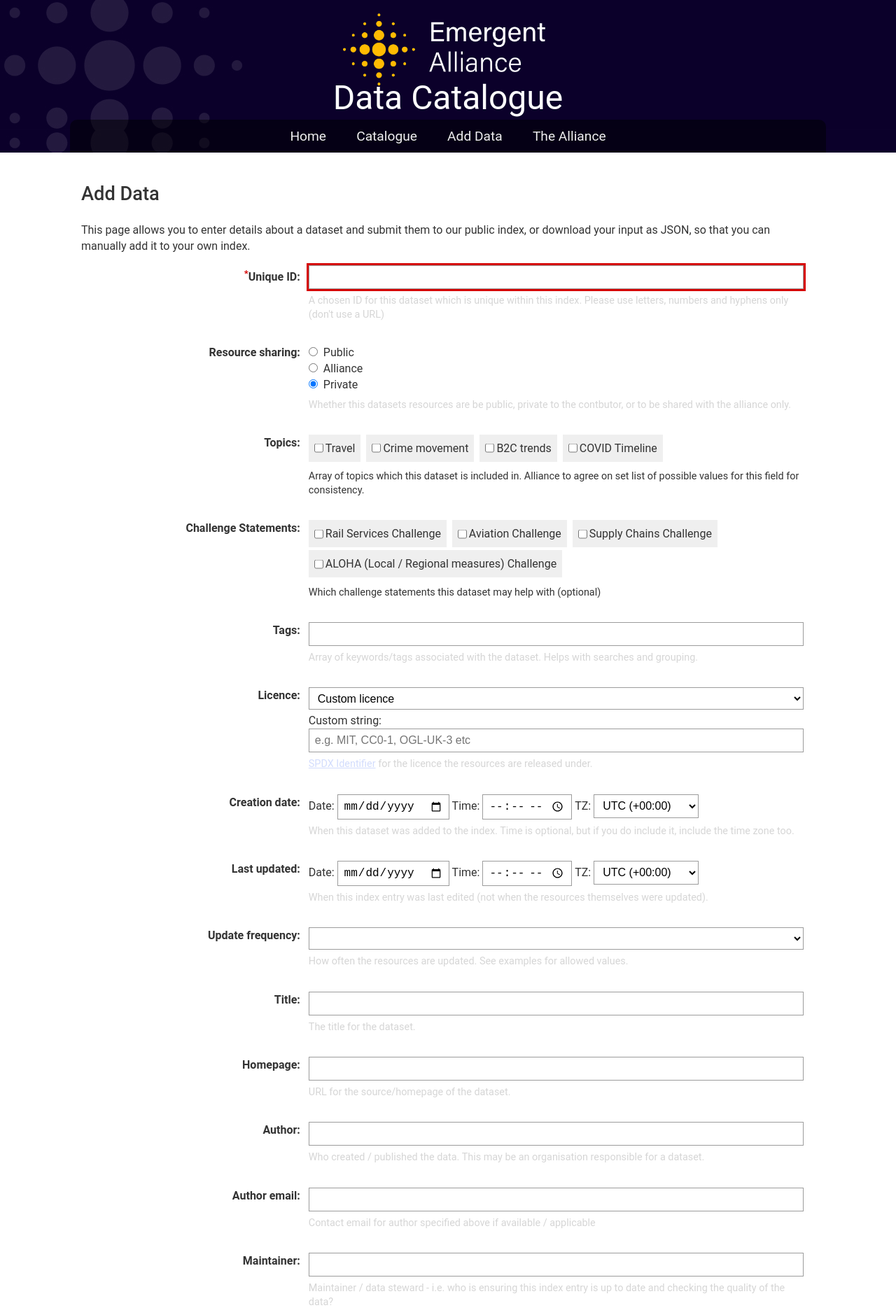
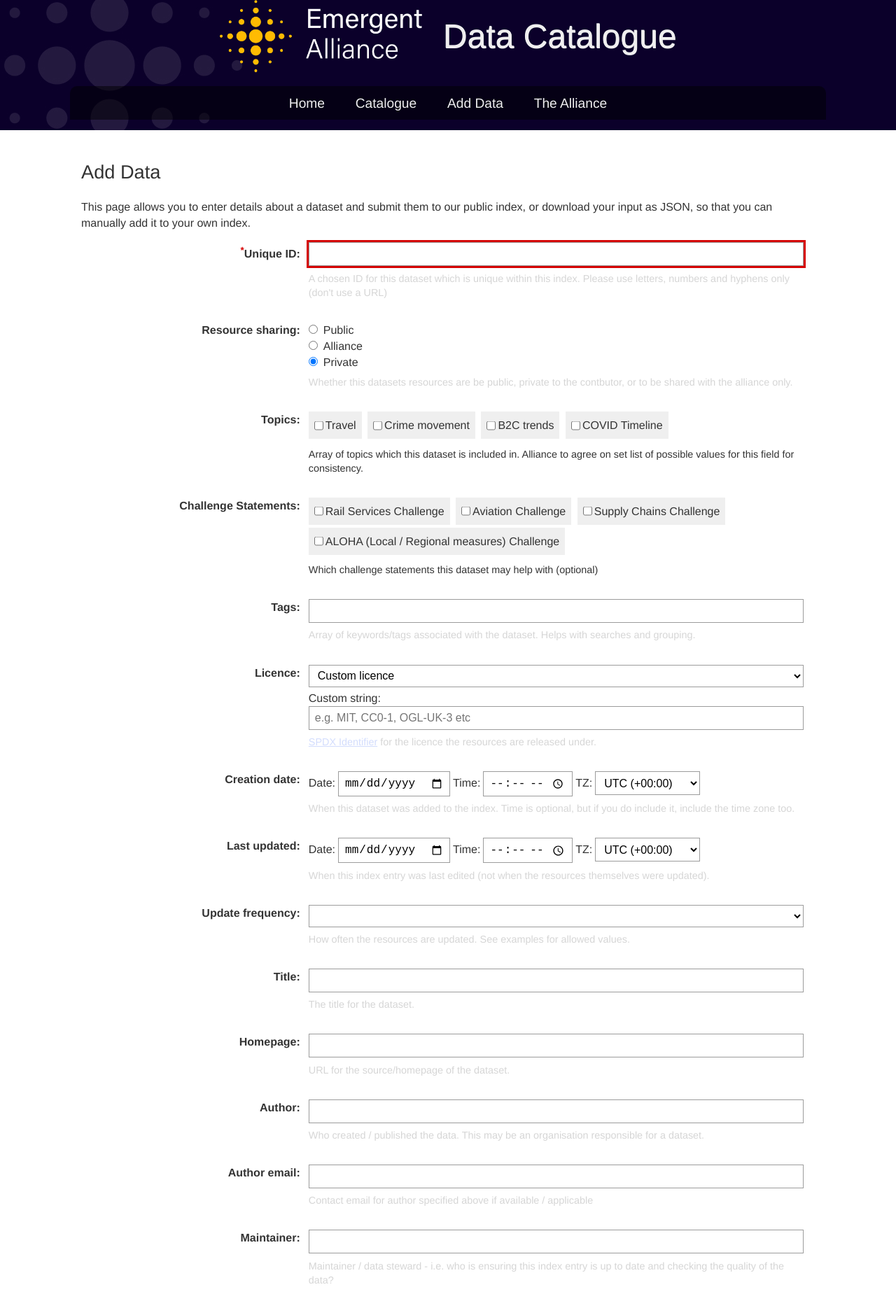
Before and after one commit to patricklake2/emer2gent-datahub, a Jekyll site: the page built from add/index.html, in a window 1280 px wide. Shown: the top 1869 px of the page at 70% size. Built offline with Jekyll 4.4.1, drawn with Linux system fonts in a browser that asks for light colours.

Commit message:
WIP on styling"

```diff
--- a/assets/css/add.css
+++ b/assets/css/add.css
@@ -11,7 +11,6 @@ html, body, div, span, applet, object, iframe, h1, h2, h3, h4, h5, h6, p, blockq
  /* apply a natural box layout model to all elements */
  *, *:before, *:after { -moz-box-sizing: border-box; -webkit-box-sizing: border-box; box-sizing: border-box; }
  /* End of reset */
-
 
  .emergent-header {
   /* background-image: url('/assets/img/emergent-bg-small.png'); */
@@ -40,14 +39,22 @@ html, body, div, span, applet, object, iframe, h1, h2, h3, h4, h5, h6, p, blockq
   margin: 0;
 }
 
- .emergent-header h1 { padding:1em; font-size: 3rem; color: white; }
+.emergent-header h1 {
+  padding: 1em;
+  font-size: 3rem;
+  text-shadow: 0.5px 0.5px;
+  font-weight: 300;
+}
+
  .opacity { background-color:rgba(0,0,0,.5); border-top-left-radius:10px; border-top-right-radius:10px; }
  .emergent, .emergent.button { background-color: #0a1b9f; color: white; }
 
+
+
  .holder { position:relative; width:1080px; max-width:100%; margin:auto; }
- .glory .holder { display: block; text-align: center; position: relative; height: 100%; padding-top: 1em; }
+ /* .glory .holder { display: block; text-align: center; position: relative; height: 100%; padding-top: 1em; } */
 
- body { background-color:#000; font-family:"Roboto",Helvetica Neue,Helvetica,Arial,Lucida Grande,sans-serif; font-size:16px; color:#efefef; margin:0; padding:0; line-height:1.44em; text-rendering:optimizeLegibility; }
+ body { background-color:#000; font-family:"Helvetica Neue",Helvetica,Arial,"Lucida Grande",sans-serif; font-size:16px; color:#efefef; margin:0; padding:0; line-height:1.44em; text-rendering:optimizeLegibility; }
  header { width:100%; padding:0; font-size:1.2em; }
  header nav ul { width:100%; text-align:center; }
  header nav li { display:inline-block; }
```
Also changed, not shown: assets/css/style.css (+13 -2 lines).
